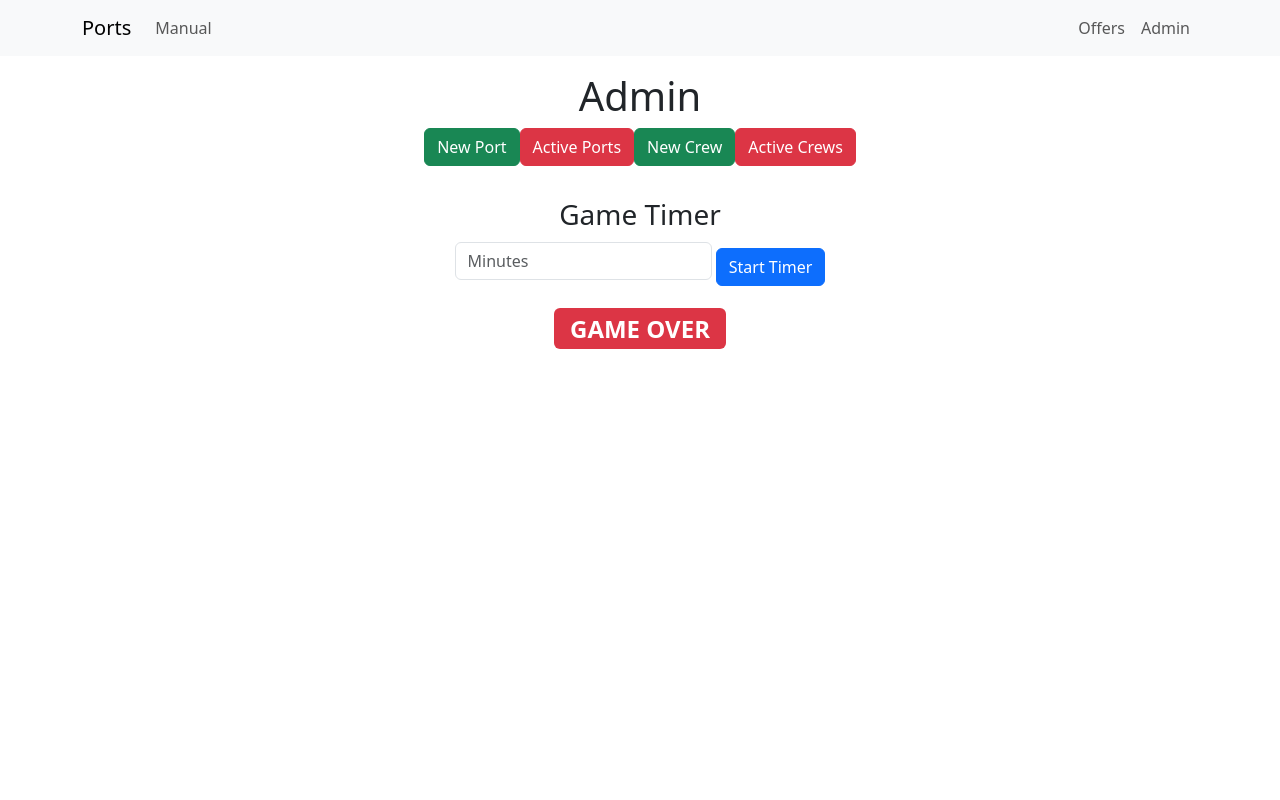
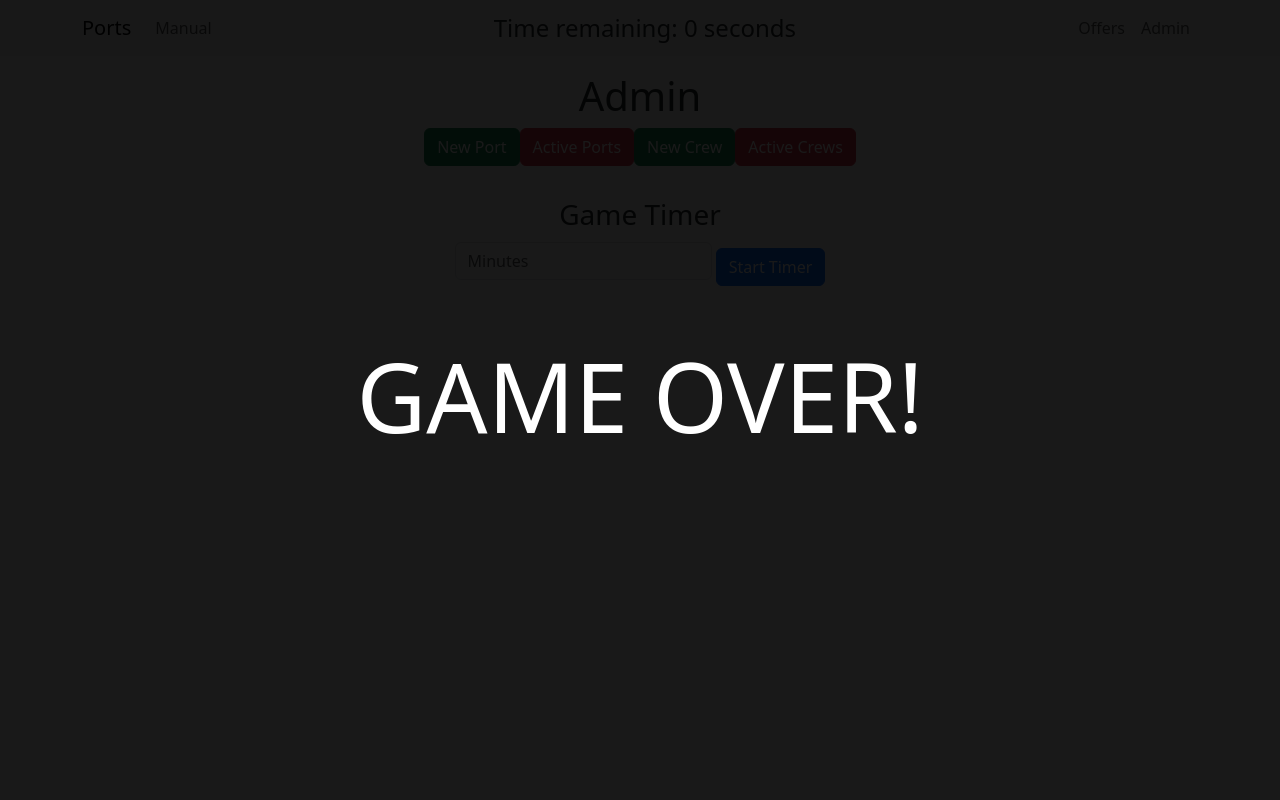
Before and after one commit to lukakralik/ports-game, a Flask app: page /admin in a window 1280 px wide. Run offline with Flask 3, Linux system fonts and the light colour scheme.

Commit message:
add timer info to navbar

```diff
--- a/ports/src/models.py
+++ b/ports/src/models.py
@@ -2,11 +2,10 @@ from datetime import datetime
 
 from src import db
 
-
 class GameTimer(db.Model):
     id = db.Column(db.Integer, primary_key=True)
+    start_time = db.Column(db.DateTime, default=datetime.utcnow)
     end_time = db.Column(db.DateTime)
-    is_active = db.Column(db.Boolean, default=False)
 
 class Port(db.Model):
     id = db.Column(db.Integer, primary_key=True)
--- a/ports/src/routes.py
+++ b/ports/src/routes.py
@@ -7,56 +7,49 @@ from src.forms import NewCrewForm, NewPortForm
 from src.models import Crew, GameTimer, Port
 from src.utils import *
 
+@app.context_processor
+def inject_timer_status():
+    timer = GameTimer.query.first()
+    if timer:
+        now = datetime.utcnow()
+        seconds_left = int((timer.end_time - now).total_seconds())
+        game_over = seconds_left <= 0
+    else:
+        seconds_left = 0
+        game_over = False
+    return dict(game_over=game_over, seconds_left=seconds_left)
 
-@app.before_request
-def check_game_over():
-    g.game_over = False
-    timer = GameTimer.query.first()
-    if timer and timer.is_active:
-        if datetime.now() >= timer.end_time:
-            timer.is_active = False
-            db.session.commit()
-            g.game_over = True
+@app.route("/start_timer", methods=["POST"])
+def start_timer():
+    minutes = request.form.get("minutes", type=int)
+    if minutes:
+        now = datetime.utcnow()
+        end_time = now + timedelta(minutes=minutes)
+        timer = GameTimer.query.first()
+        if timer:
+            timer.start_time = now
+            timer.end_time = end_time
         else:
-            g.game_over = False
+            timer = GameTimer(start_time=now, end_time=end_time)
+            db.session.add(timer)
+        db.session.commit()
+        flash("Timer started!", "success")
+    else:
+        flash("Please enter a valid number of minutes.", "danger")
+    return redirect(url_for("admin"))
 
-@app.route('/timer_status')
+@app.route("/timer_status")
 def timer_status():
     timer = GameTimer.query.first()
-    if timer and timer.is_active:
-        current_time = datetime.now()
-        if current_time >= timer.end_time:
-            timer.is_active = False
-            db.session.commit()
-            return jsonify({'seconds_left': 0, 'is_active': False})
-        remaining = timer.end_time - current_time
-        seconds_left = int(remaining.total_seconds())
-        return jsonify({'seconds_left': seconds_left, 'is_active': True})
-    return jsonify({'seconds_left': 0, 'is_active': False})
-
-@app.context_processor
-def inject_game_state():
-    return dict(game_over=g.get('game_over', False))
-
-@app.route('/admin/start_timer', methods=['POST'])
-def start_timer():
-    minutes = request.form.get('minutes', type=int)
-    if not minutes or minutes < 1:
-        flash('Invalid duration', 'danger')
-        return redirect(url_for('admin'))
-
-    end_time = datetime.now() + timedelta(minutes=minutes)
-    timer = GameTimer.query.first()
     if timer:
-        timer.end_time = end_time
-        timer.is_active = True
+        now = datetime.utcnow()
+        seconds_left = int((timer.end_time - now).total_seconds())
+        is_active = seconds_left > 0
+        if seconds_left < 0:
+            seconds_left = 0
+        return jsonify({"seconds_left": seconds_left, "is_active": is_active})
     else:
-        timer = GameTimer(end_time=end_time, is_active=True)
-        db.session.add(timer)
-    db.session.commit()
-    flash(f'Timer set for {minutes} minutes!', 'success')
-    return redirect(url_for('admin'))
-
+        return jsonify({"seconds_left": 0, "is_active": False})
 
 @app.route("/")
 @app.route("/index")
@@ -195,7 +188,6 @@ def crew_operation(port_id, crew_id):
 @app.route("/offers")
 def offers():
     ports = Port.query.all()
-    # best_spread = get_optimal_spread(ports)
     return render_template("offers.html", ports=ports)
 
 @app.route(
@@ -287,7 +279,7 @@ def steal():
         flash("Attacked crew has a higher number of canons!")
         return redirect(request.referrer or '/')
 
-    loot = int((crew2.balance * percentage) / 100)  # Correct percentage calculation
+    loot = int((crew2.balance * percentage) / 100)
 
     crew2.balance -= loot
     crew1.balance += loot
--- a/ports/src/templates/admin/admin.html
+++ b/ports/src/templates/admin/admin.html
@@ -1,6 +1,4 @@
-{% extends "base.html" %}
-
-{% block content %}
+{% extends "base.html" %} {% block content %}
 <h1 class="text-center">Admin</h1>
 <div class="d-flex justify-content-center align-items-center">
     <form action="{{ url_for('new_port') }}" method="get" class="mb-2">
@@ -21,9 +19,17 @@
     <h3>Game Timer</h3>
     <form action="{{ url_for('start_timer') }}" method="post">
         <div class="mb-3">
-            <input type="number" class="form-control d-inline w-auto"
-                   name="minutes" placeholder="Minutes" required min="1">
-            <button type="submit" class="btn btn-primary mt-2">Start Timer</button>
+            <input
+                type="number"
+                class="form-control d-inline w-auto"
+                name="minutes"
+                placeholder="Minutes"
+                required
+                min="1"
+            />
+            <button type="submit" class="btn btn-primary mt-2">
+                Start Timer
+            </button>
         </div>
     </form>
     <div id="timer-display" class="mt-3 fs-2"></div>
@@ -31,26 +37,23 @@
 
 <script>
     function updateTimer() {
-        fetch('/timer_status')
-            .then(response => response.json())
-            .then(data => {
-                const display = document.getElementById('timer-display');
+        fetch("/timer_status")
+            .then((response) => response.json())
+            .then((data) => {
+                const display = document.getElementById("timer-display");
                 if (data.is_active) {
                     const mins = Math.floor(data.seconds_left / 60);
                     const secs = data.seconds_left % 60;
                     display.innerHTML = `
                         <div class="badge bg-primary">
-                            ${mins.toString().padStart(2, '0')}:${secs.toString().padStart(2, '0')}
+                            ${mins.toString().padStart(2, "0")}:${secs.toString().padStart(2, "0")}
                         </div>
                     `;
-                } else if (data.seconds_left <= 0) {
-                    display.innerHTML = '<div class="badge bg-danger">GAME OVER</div>';
                 } else {
-                    display.innerHTML = '';
+                    display.innerHTML = "";
                 }
             });
     }
-
     setInterval(updateTimer, 1000);
     updateTimer();
 </script>
--- a/ports/src/templates/base.html
+++ b/ports/src/templates/base.html
@@ -1,8 +1,8 @@
 <!doctype html>
 <html lang="en">
     <head>
-    <meta charset="utf-8">
-    <meta name="viewport" content="width=device-width, initial-scale=1">
+        <meta charset="utf-8" />
+        <meta name="viewport" content="width=device-width, initial-scale=1" />
         {% if title %}
         <title>{{ title }} - Ports 3.0</title>
         {% else %}
@@ -12,9 +12,9 @@
             href="https://cdn.jsdelivr.net/npm/bootstrap@5.3.2/dist/css/bootstrap.min.css"
             rel="stylesheet"
             integrity="sha384-T3c6CoIi6uLrA9TneNEoa7RxnatzjcDSCmG1MXxSR1GAsXEV/Dwwykc2MPK8M2HN"
-        crossorigin="anonymous">
+            crossorigin="anonymous"
+        />
         <style>
-      /* Game Over Overlay */
             .game-over-overlay {
                 position: fixed;
                 top: 0;
@@ -22,7 +22,7 @@
                 width: 100%;
                 height: 100%;
                 background: rgba(0, 0, 0, 0.9);
-        z-index: 9999; /* Highest z-index to ensure it's on top */
+                z-index: 9999;
                 display: flex;
                 justify-content: center;
                 align-items: center;
@@ -30,81 +30,126 @@
                 font-size: 4rem;
                 text-transform: uppercase;
                 font-weight: bold;
-        animation: gameOverAnimation 1.5s infinite alternate;
-      }
-
-      @keyframes gameOverAnimation {
-        0% {
-          transform: scale(1);
-          opacity: 0.9;
-        }
-        100% {
-          transform: scale(1.1);
-          opacity: 1;
-        }
             }
 
             .game-over-overlay h1 {
                 font-size: 6rem;
-        text-shadow: 0 0 20px red, 0 0 30px red, 0 0 40px red;
             }
 
-      /* Disable interaction with underlying content */
             .game-over-overlay {
-        pointer-events: none; /* Allow clicks to pass through */
+                pointer-events: none;
             }
 
             .game-over-overlay h1 {
-        pointer-events: auto; /* Ensure the message itself is visible */
+                pointer-events: auto;
             }
         </style>
     </head>
     <body>
-
         <nav class="navbar navbar-expand-lg bg-body-tertiary">
             <div class="container">
                 <a class="navbar-brand" href="{{ url_for('index') }}">Ports</a>
-        <button class="navbar-toggler" type="button" data-bs-toggle="collapse" data-bs-target="#navbarSupportedContent" aria-controls="navbarSupportedContent" aria-expanded="false" aria-label="Toggle navigation">
+                <button
+                    class="navbar-toggler"
+                    type="button"
+                    data-bs-toggle="collapse"
+                    data-bs-target="#navbarSupportedContent"
+                    aria-controls="navbarSupportedContent"
+                    aria-expanded="false"
+                    aria-label="Toggle navigation"
+                >
                     <span class="navbar-toggler-icon"></span>
                 </button>
-        <div class="collapse navbar-collapse" id="navbarSupportedContent">
+                <div
+                    class="collapse navbar-collapse"
+                    id="navbarSupportedContent"
+                >
                     <ul class="navbar-nav me-auto mb-2 mb-lg-0">
                         <li class="nav-item">
-              <a class="nav-link" aria-current="page" href="{{ url_for('manual') }}">Manual</a>
+                            <a
+                                class="nav-link"
+                                aria-current="page"
+                                href="{{ url_for('manual') }}"
+                                >Manual</a
+                            >
                         </li>
                     </ul>
-          <ul class="navbar-nav mb-2 mb-lg-0">
+                    {% if not is_admin %}
+                    <div class="d-flex justify-content-center flex-grow-1">
+                        <div id="timerDisplay" style="font-size: 1.5rem">
+                            Time remaining:
+                            <span id="timeRemaining">{{ seconds_left }}</span>
+                            seconds
+                        </div>
+                    </div>
+                    {% endif %}
+                    <ul class="navbar-nav ms-auto mb-2 mb-lg-0">
                         <li class="nav-item">
-              <a class="nav-link" aria-current="page" href="{{ url_for('offers')}}">Offers</a>
+                            <a
+                                class="nav-link"
+                                aria-current="page"
+                                href="{{ url_for('offers') }}"
+                                >Offers</a
+                            >
                         </li>
                         <li class="nav-item">
-              <a class="nav-link" aria-current="page" href="{{ url_for('admin')}}">Admin</a>
+                            <a
+                                class="nav-link"
+                                aria-current="page"
+                                href="{{ url_for('admin') }}"
+                                >Admin</a
+                            >
                         </li>
                     </ul>
                 </div>
             </div>
         </nav>
 
-    {% if game_over %}
+        {% if game_over and not is_admin %}
         <div class="game-over-overlay">
             <h1>Game Over!</h1>
         </div>
         {% endif %}
 
         <div class="container mt-3">
-      {% with messages = get_flashed_messages() %}
-      {% if messages %}
-        {% for message in messages %}
+            {% with messages = get_flashed_messages() %} {% if messages %} {%
+            for message in messages %}
             <div class="alert alert-info" role="alert">{{ message }}</div>
-        {% endfor %}
+            {% endfor %} {% endif %} {% endwith %} {% block content %}{%
+            endblock %}
+        </div>
+
+        {% if not is_admin %}
+        <script>
+            function updateTimer() {
+                fetch('{{ url_for("timer_status") }}')
+                    .then((response) => response.json())
+                    .then((data) => {
+                        document.getElementById("timeRemaining").innerText =
+                            data.seconds_left;
+                        // Dynamically add overlay if time is up
+                        if (data.seconds_left <= 0) {
+                            if (!document.querySelector(".game-over-overlay")) {
+                                let overlay = document.createElement("div");
+                                overlay.className = "game-over-overlay";
+                                overlay.innerHTML = "<h1>Game Over!</h1>";
+                                document.body.appendChild(overlay);
+                            }
+                        }
+                    })
+                    .catch((err) =>
+                        console.error("Error fetching timer:", err),
+                    );
+            }
+            setInterval(updateTimer, 1000);
+            updateTimer();
+        </script>
         {% endif %}
-      {% endwith %}
-      {% block content %}{% endblock %}
-    </div>
+
         <script
             src="https://cdn.jsdelivr.net/npm/bootstrap@5.3.2/dist/js/bootstrap.bundle.min.js"
             integrity="sha384-C6RzsynM9kWDrMNeT87bh95OGNyZPhcTNXj1NW7RuBCsyN/o0jlpcV8Qyq46cDfL"
-        crossorigin="anonymous">
-    </script>
+            crossorigin="anonymous"
+        ></script>
     </body>
 </html>
```
Also changed, not shown: ports/migrations/versions/7e08f5ee566b_edit_gametimer_module.py (added, +34 -0 lines), 8 other files. Lines whose indentation alone changed are shown as unchanged.
